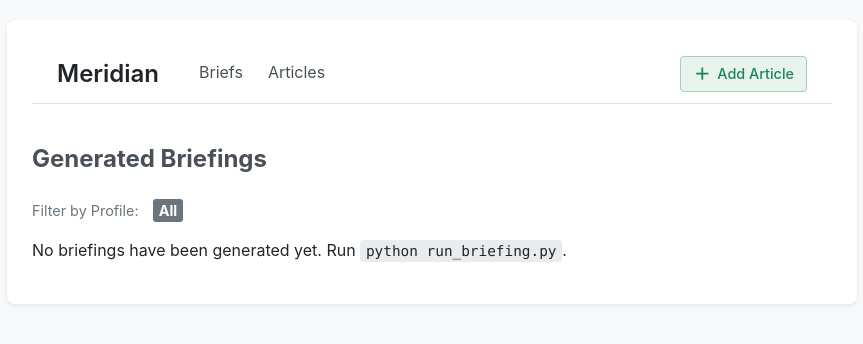
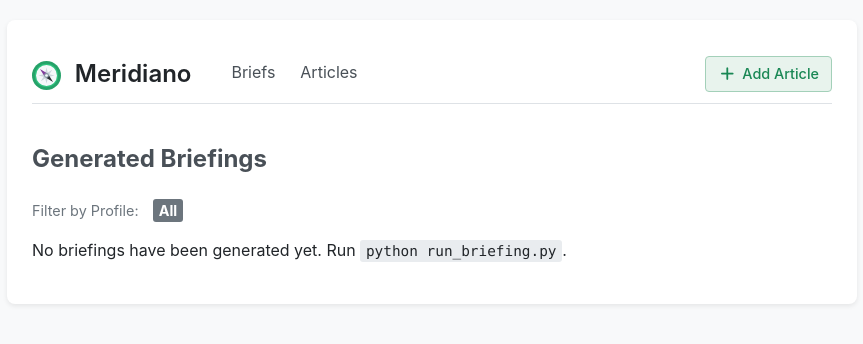
Before and after one commit to lfzawacki/meridiano, a Flask app: page / in a window 1280 px wide. Shown: the top 344 px of the page, without its empty margins (208-1071 px from the left). Run offline with Flask 3, Linux system fonts and the light colour scheme.

Commit message:
Icon and title

```diff
--- a/static/css/style.css
+++ b/static/css/style.css
@@ -29,7 +29,6 @@
 .header-content {
     max-width: 800px;
     margin: 0 auto;
-    padding: 0 25px;
     display: flex;
     justify-content: space-between;
     align-items: center;
--- a/templates/header.html
+++ b/templates/header.html
@@ -1,7 +1,10 @@
 {% set profile_params = {'feed_profile': current_feed_profile} if current_feed_profile is defined and current_feed_profile else {} %}
 <header class="main-header">
     <div class="header-content">
-        <a href="{{ url_for('index', **profile_params) }}" class="logo">Meridian</a>
+        <a href="{{ url_for('index', **profile_params) }}" class="logo">
+            <img src="{{ url_for('static', filename='icons/icon.svg') }}" alt="Meridiano Icon" style="height: 1.2em; vertical-align: middle; margin-right: 8px;">
+            Meridiano
+        </a>
         <nav class="main-nav">
             <a href="{{ url_for('index', **profile_params) }}">Briefs</a>
             <a href="{{ url_for('list_articles', **profile_params) }}">Articles</a>
```
Also changed, not shown: static/icons/icon.svg (added).
